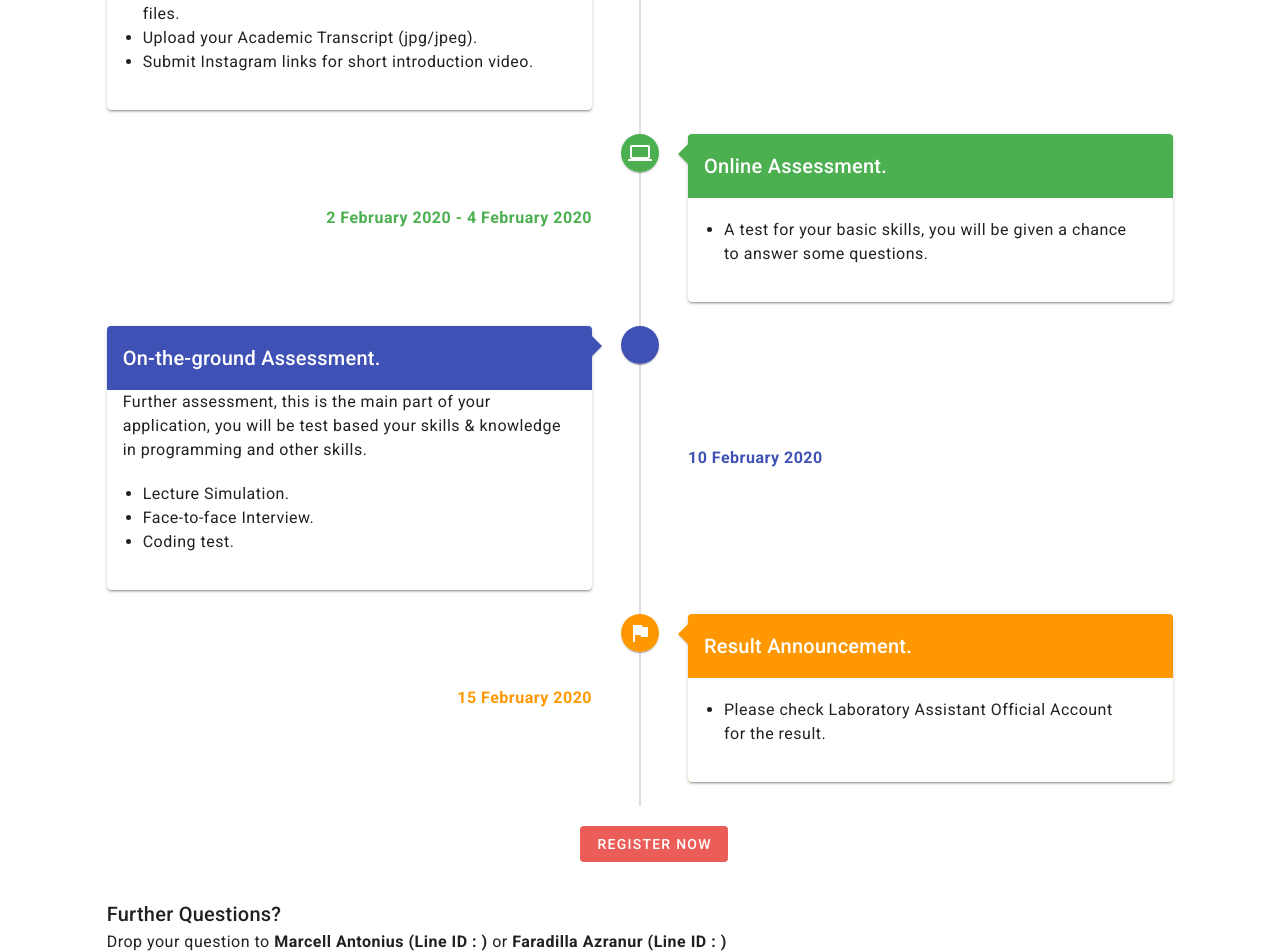
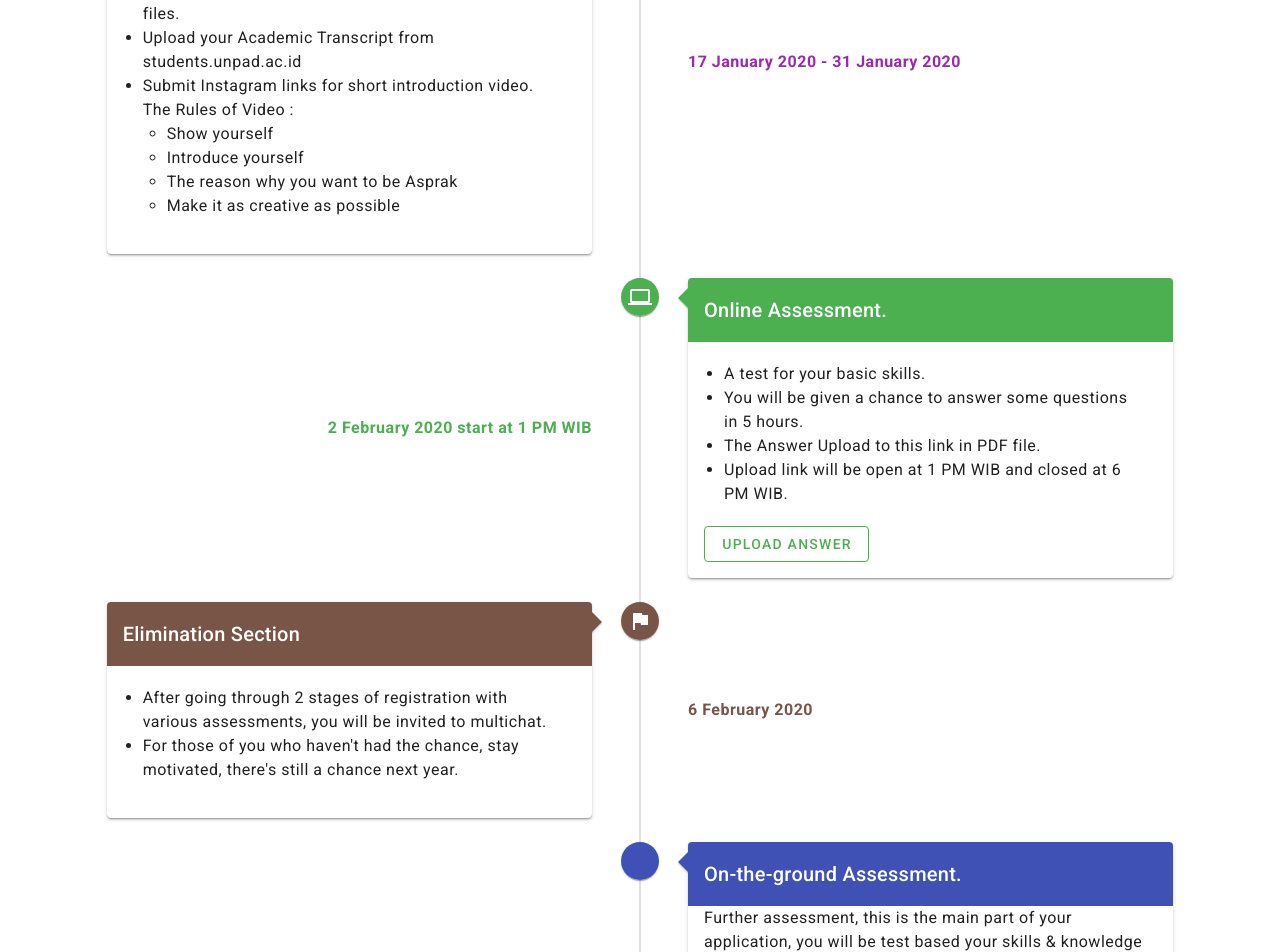
Before and after one commit to okka-riswana/oprecastprak2020, a Nuxt app: page /requirements in a window 1280 px wide. Shown: the part 1120-2072 px from the top of the page. Built offline with nearby package versions, Linux system fonts and the light colour scheme.

Commit message:
Add Faq page and update timeline

```diff
--- a/components/Timeline.vue
+++ b/components/Timeline.vue
@@ -17,11 +17,27 @@
           <span>{{ item.desc_det }}</span>
           <ul class="pa-5">
             <li
-              v-for="(desc) in item.descs"
+              v-for="desc in item.descs"
             >
-              {{ desc.poin }}
+              {{ desc }}
             </li>
+            <ul>
+              <li
+                v-for="kriteria in item.kriteria_video"
+              >
+                {{ kriteria }}
+              </li>
+            </ul>
           </ul>
+          <v-btn
+            v-if="typeof item.link_upload_jawaban != 'undefined'"
+            outlined
+            :color="item.color"
+            :href="item.link_upload_jawaban"
+            target="_blank"
+          >
+            Upload Answer
+          </v-btn>
           <span
             class="body-1 font-weight-bold"
             :class="item.color + '--text'"
@@ -43,9 +59,9 @@ export default {
         icon: 'mdi-star',
         title: 'Make sure your\'e fit the requirements.',
         descs: [
-          { poin: 'Anggota Penuh Himatif FMIPA Unpad and currently in third year (2016) or second year (2017).' },
-          { poin: 'Minimum GPA 3.00.' },
-          { poin: 'Have minimum grade B for the subject you wanted.' }
+          'Anggota Penuh Himatif FMIPA Unpad and currently in third year (2017) or second year (2018).',
+          'Minimum GPA 3.00.',
+          'Have minimum grade B for the subject you wanted.'
         ]
       },
       {
@@ -54,19 +70,39 @@ export default {
         title: 'Registration & Pre-screening Assessment.',
         date: '17 January 2020 - 31 January 2020',
         descs: [
-          { poin: 'Register yourself, fill the form. ' },
-          { poin: 'Upload the requirement files (CV, Cover Letter) in pdf files.' },
-          { poin: 'Upload your Academic Transcript (jpg/jpeg).' },
-          { poin: 'Submit Instagram links for short introduction video.' }
+          'Register yourself, fill the form.',
+          'Upload the requirement files (CV, Cover Letter) in pdf files.',
+          'Upload your Academic Transcript from students.unpad.ac.id',
+          'Submit Instagram links for short introduction video. The Rules of Video :'
+        ],
+        kriteria_video: [
+          'Show yourself',
+          'Introduce yourself',
+          'The reason why you want to be Asprak',
+          'Make it as creative as possible'
         ]
       },
       {
         color: 'green',
         icon: 'mdi-laptop',
         title: 'Online Assessment.',
-        date: '2 February 2020 - 4 February 2020',
+        date: '2 February 2020 start at 1 PM WIB',
         descs: [
-          { poin: 'A test for your basic skills, you will be given a chance to answer some questions.' }
+          'A test for your basic skills.',
+          'You will be given a chance to answer some questions in 5 hours.',
+          'The Answer Upload to this link in PDF file.',
+          'Upload link will be open at 1 PM WIB and closed at 6 PM WIB.'
+        ],
+        link_upload_jawaban: 'https://google.com'
+      },
+      {
+        color: 'brown',
+        icon: 'mdi-flag',
+        title: 'Elimination Section',
+        date: '6 February 2020',
+        descs: [
+          'After going through 2 stages of registration with various assessments, you will be invited to multichat.',
+          'For those of you who haven\'t had the chance, stay motivated, there\'s still a chance next year.'
         ]
       },
       {
@@ -75,19 +111,19 @@ export default {
         title: 'On-the-ground Assessment.',
         date: '10 February 2020',
         descs: [
-          { poin: 'Lecture Simulation.' },
-          { poin: 'Face-to-face Interview.' },
-          { poin: 'Coding test.' }
+          'Lecture Simulation.',
+          'Face-to-face Interview.',
+          'Coding test.'
         ],
         desc_det: 'Further assessment, this is the main part of your application, you will be test based your skills & knowledge in programming and other skills.'
       },
       {
         color: 'orange',
-        icon: 'mdi-flag',
+        icon: 'mdi-medal',
         date: '15 February 2020',
         title: 'Result Announcement.',
         descs: [
-          { poin: 'Please check Laboratory Assistant Official Account for the result.' }
+          'Please check Laboratory Assistant Official Account for the result.'
         ]
       }
     ]
--- a/layouts/default.vue
+++ b/layouts/default.vue
@@ -65,7 +65,7 @@
         class="text-center"
         cols="12"
       >
-        <a href="https://github.com/atjhoendz" target="_blank" style="color:black; text-decoration:none"> &copy; 2020 - Asprak2020</a>
+        <a href="https://github.com/atjhoendz" target="_blank" style="color:black; text-decoration:none"> &copy; 2020 - Asprak2019</a>
       </v-col>
     </v-footer>
   </v-app>
--- /dev/null
+++ b/pages/faq.vue
@@ -0,0 +1,93 @@
+<template>
+  <v-layout
+    wrap
+    align-center
+    justify-center
+  >
+    <v-flex
+      xs12
+      sm12
+      md12
+    >
+      <Banner title="FAQ" subtitle="Frequently Asked Questions" />
+    </v-flex>
+    <div class="line2">
+    </div>
+    <v-flex
+      xs10
+      sm10
+      md10
+      class="mt-5 mb-12"
+    >
+      <v-expansion-panels>
+        <v-expansion-panel
+          v-for="faq in faqs"
+        >
+          <v-expansion-panel-header>
+            <b>{{ faq.q }}</b>
+          </v-expansion-panel-header>
+          <v-expansion-panel-content>
+            <b>Answer : </b>{{ faq.a }}
+          </v-expansion-panel-content>
+        </v-expansion-panel>
+      </v-expansion-panels>
+    </v-flex>
+    <v-flex
+      xs10
+      sm10
+      md10
+      class="mt-12"
+    >
+      <h1 class="title">Further Questions?</h1>
+      <p class="body-1">Drop your question to <b>{{ cp1 }}</b> or <b>{{ cp2 }}</b></p>
+    </v-flex>
+    <div class="line2">
+    </div>
+  </v-layout>
+</template>
+
+<script>
+import Banner from '~/components/Banner.vue'
+
+export default {
+  components: {
+    Banner
+  },
+  data: () => ({
+    cp1: 'Marcell Antonius (Line ID : marcell_antonius14)',
+    cp2: 'Faradilla Azranur (Line ID : fardil7)',
+    faqs: [
+      {
+        q: 'Bahasa apa yang harus digunakan untuk Cover Letter, CV, dan Self-Introduction Video?',
+        a: 'Bahasa yang digunakan bebas, Bahasa Indonesia atau Bahasa Inggris tidak masalah.'
+      },
+      {
+        q: 'Bagaimana isi Self-Introduction Video?',
+        a: 'Harus memperlihatkan diri, perkenalkan diri, alasan mau menjadi asprak, buat sekreatif mungkin. Pastikan account Instagram tidak di-private ya.'
+      },
+      {
+        q: 'Isi Cover Letter?',
+        a: 'Sesuai dengan isi cover letter formal pada umumnya, seperti saat akan melamar suatu pekerjaan.'
+      },
+      {
+        q: 'Mata kuliah apa saja yang harus minimal B?',
+        a: 'Tidak ada ketentuan mata kuliah apa saja, yang penting IPK diatas 3.00. Persyaratan nilai mata kuliah tertentu minimal B hanya digunakan ketika memilih mata kuliah apa yang diajarkan nanti.'
+      },
+      {
+        q: 'Test coding? Apa yang harus dipersiapkan?',
+        a: 'Tidak rumit, test ini untuk melihat sejauh mana kalian menyelesaikan suatu permasalahan dasar dengan logika sederhana. Untuk apa yang harus dipersiapkan, bagaimana prosesnya akan diinformasikan kepada pendaftar.'
+      }
+    ]
+  })
+}
+</script>
+
+<style>
+.line2{
+  background-color: rgba(215, 79, 46, 1);
+  height: 3px;
+  width: 80%;
+  margin-top: 40px;
+  margin-bottom: 10px;
+}
+</style>
--- a/pages/indexdefault.vue
+++ /dev/null
@@ -1,74 +0,0 @@
-<template>
-  <v-layout
-    wrap
-  >
-    <v-flex
-      xs12
-      sm12
-      md12
-    >
-      <banner />
-      <v-card>
-        <v-card-title class="headline">
-          What?
-        </v-card-title>
-        <div class="pa-5">
-          <v-row
-            class="mb-6"
-          >
-            <v-col
-              md="6"
-              sm="6"
-            >
-              <ul class="body-1">
-                <li>As the facilitator, share your knowledge.</li>
-                <li>Delivering the subject to students.</li>
-                <li>Create, conduct, and examine assignments.</li>
-                <li>Responsible for laboratory maintenance.</li>
-              </ul>
-            </v-col>
-            <v-col
-              md="6"
-              sm="6"
-            >
-              <ul class="body-1">
-                <li>As the facilitator, share your knowledge.</li>
-                <li>Delivering the subject to students.</li>
-                <li>Create, conduct, and examine assignments.</li>
-                <li>Responsible for laboratory maintenance.</li>
-              </ul>
-            </v-col>
-          </v-row>
-        </div>
-        <v-card-actions>
-          <v-spacer />
-          <v-btn
-            color="primary"
-            nuxt
-            to="/inspire"
-          >
-            Register Now
-          </v-btn>
-        </v-card-actions>
-      </v-card>
-      <v-card class="my-3">
-        <v-card-title class="headline">
-          What?
-        </v-card-title>
-        <v-card-text>
-          <p>teakrael</p>
-        </v-card-text>
-      </v-card>
-    </v-flex>
-  </v-layout>
-</template>
-
-<script>
-import Banner from '~/components/Banner.vue'
-
-export default {
-  components: {
-    Banner
-  }
-}
-</script>
--- a/pages/inspire.vue
+++ /dev/null
@@ -1,30 +0,0 @@
-<template>
-  <v-layout>
-    <v-flex>
-      <banner />
-      <v-card>
-        <v-card-title>
-          Requirements
-        </v-card-title>
-        <v-card-text>
-          Lorem ipsum dolor sit amet, consectetur adipisicing elit, sed do eiusmod tempor incididunt ut labore et dolore magna aliqua. Ut enim ad minim veniam, quis nostrud exercitation ullamco laboris nisi ut aliquip ex ea commodo consequat. Duis aute irure dolor in reprehenderit in voluptate velit esse cillum dolore eu fugiat nulla pariatur. Excepteur sint occaecat cupidatat non proident, sunt in culpa qui officia deserunt mollit anim id est laborum.
-        </v-card-text>
-      </v-card>
-      <div class="my-3">
-        <h1>Timeline</h1>
-        <timeline />
-      </div>
-    </v-flex>
-  </v-layout>
-</template>
-<script>
-import Banner from '~/components/Banner.vue'
-import Timeline from '~/components/Timeline.vue'
-
-export default {
-  components: {
-    Timeline,
-    Banner
-  }
-}
-</script>
--- a/pages/requirements.vue
+++ b/pages/requirements.vue
@@ -28,7 +28,7 @@
         justify="center"
         class="text-center"
       >
-        <p class="body-1">Want to take part in 2019 Lab Assistant selection? Well there are some things that you must prepare.<br> See the info below for the selection flow.</p>
+        <p class="body-1">Want to take part in 2020 Lab Assistant selection? Well there are some things that you must prepare.<br> See the info below for the selection flow.</p>
       </v-row>
     </v-flex>
     <div class="line2">
@@ -55,9 +55,8 @@
           class="ml-7 white--text"
           depressed
           color="red darken-1"
-          to="/requirements"
-          router
-          exact
+          href="https://docs.google.com/forms/d/e/1FAIpQLSd3wpdY3_r5UnVbDF5uUmuChMUza4HziizyiuGdmF79Ngx-AQ/viewform"
+          target="_blank"
         >
           Register Now
         </v-btn>
@@ -101,8 +100,8 @@ export default {
     Banner
   },
   data: () => ({
-    cp1: 'Marcell Antonius (Line ID : )',
-    cp2: 'Faradilla Azranur (Line ID : )'
+    cp1: 'Marcell Antonius (Line ID : marcell_antonius14)',
+    cp2: 'Faradilla Azranur (Line ID : fardil7)'
   })
 }
 </script>
```
